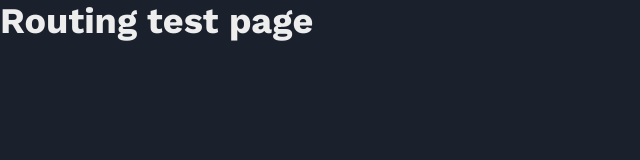
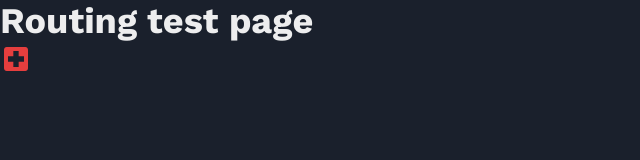
Before and after one commit to gbartoczevicz/next-vaccination, a Next.js app in the folder packages/client/web/: page /test-test in a window 1280 px wide. Shown: the top 160 px of the page, without its empty margins (0-640 px from the left). Built offline with nearby package versions, Linux system fonts and the light colour scheme.

Commit message:
feat: setup icon
Story: [ch126]

```diff
--- a/packages/client/web/package.json
+++ b/packages/client/web/package.json
@@ -14,7 +14,8 @@
     "framer-motion": "^4",
     "next": "10.2.0",
     "react": "17.0.2",
-    "react-dom": "17.0.2"
+    "react-dom": "17.0.2",
+    "react-icons": "^4.2.0"
   },
   "devDependencies": {
     "@types/react": "^17.0.5"
--- a/packages/client/web/src/pages/test-test.tsx
+++ b/packages/client/web/src/pages/test-test.tsx
@@ -1,6 +1,15 @@
 import React from 'react';
-import { Heading } from '@chakra-ui/react';
+import { Flex, Heading, Icon } from '@chakra-ui/react';
+import { MdLocalHospital as Hospital } from 'react-icons/md';
 
-const TestTest: React.FC = () => <Heading>Routing test page</Heading>;
+const TestTest: React.FC = () => (
+  <>
+    <Heading>Routing test page</Heading>
+
+    <Flex>
+      <Icon as={Hospital} w={8} h={8} color="red.500" />
+    </Flex>
+  </>
+);
 
 export default TestTest;
```
